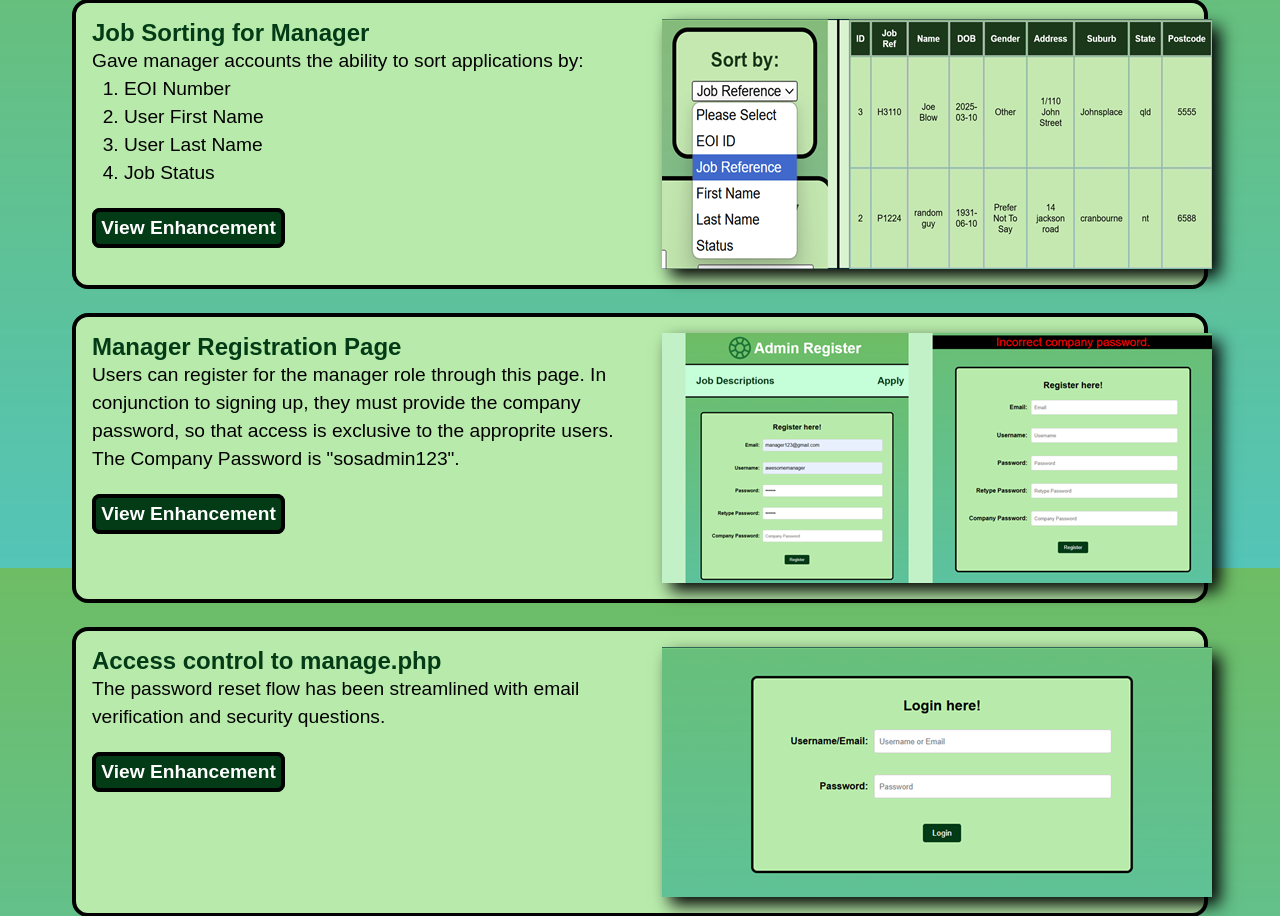
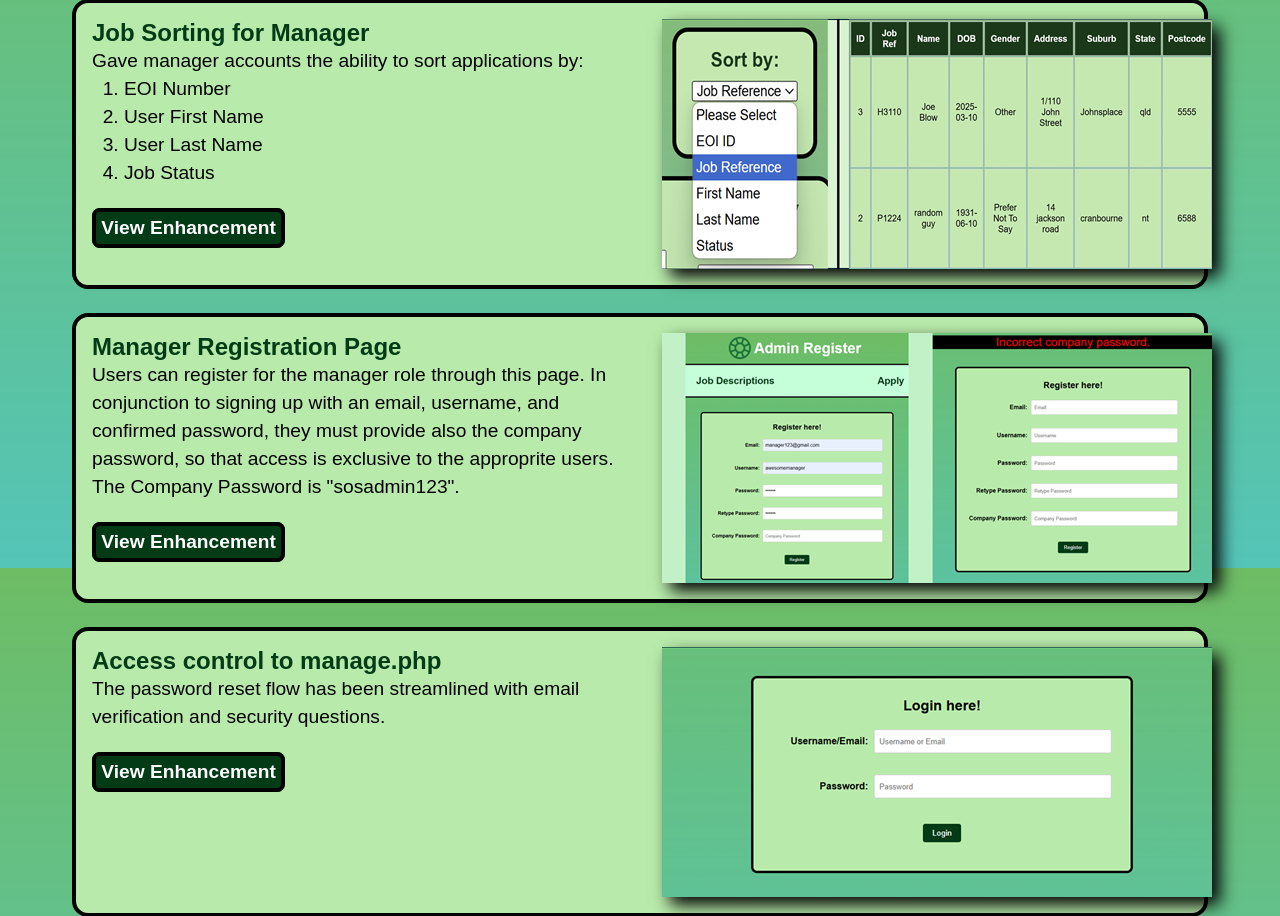
Before and after one commit to 102153870/openSOS_groupProjectPart1, a PHP site: page /enhancements.php in a window 1280 px wide. Shown: the part 232-1148 px from the top of the page. Run offline with PHP 8.4, Linux system fonts and the light colour scheme.

Commit message:
added more text for Manager Registration Page enhancement

```diff
--- a/enhancements.php
+++ b/enhancements.php
@@ -48,7 +48,7 @@ include 'nav.inc'; // Include the navigation bar
         <div class="job_description_box">
             <section class="job_description_left">
                 <h1 class="job_title">Manager Registration Page</h1>
-                <p>Users can register for the manager role through this page. In conjunction to signing up, they must provide the company password, so that access is exclusive to the approprite users. The Company Password is "sosadmin123".</p><br>
+                <p>Users can register for the manager role through this page. In conjunction to signing up with an email, username, and confirmed password, they must provide also the company password, so that access is exclusive to the approprite users. The Company Password is "sosadmin123".</p><br>
                 <a href="register_manager.php" class="buttons_description_box">View Enhancement</a>
             </section>
             <section class="job_description_right">
```
